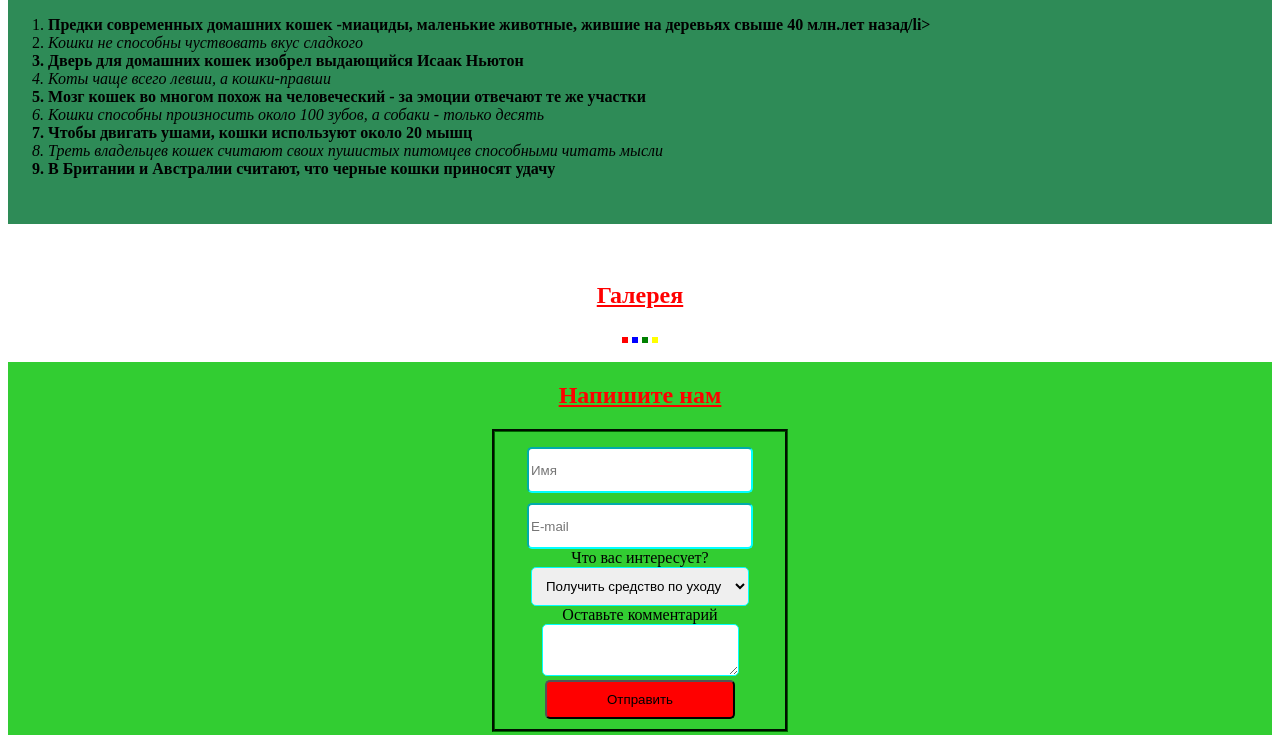
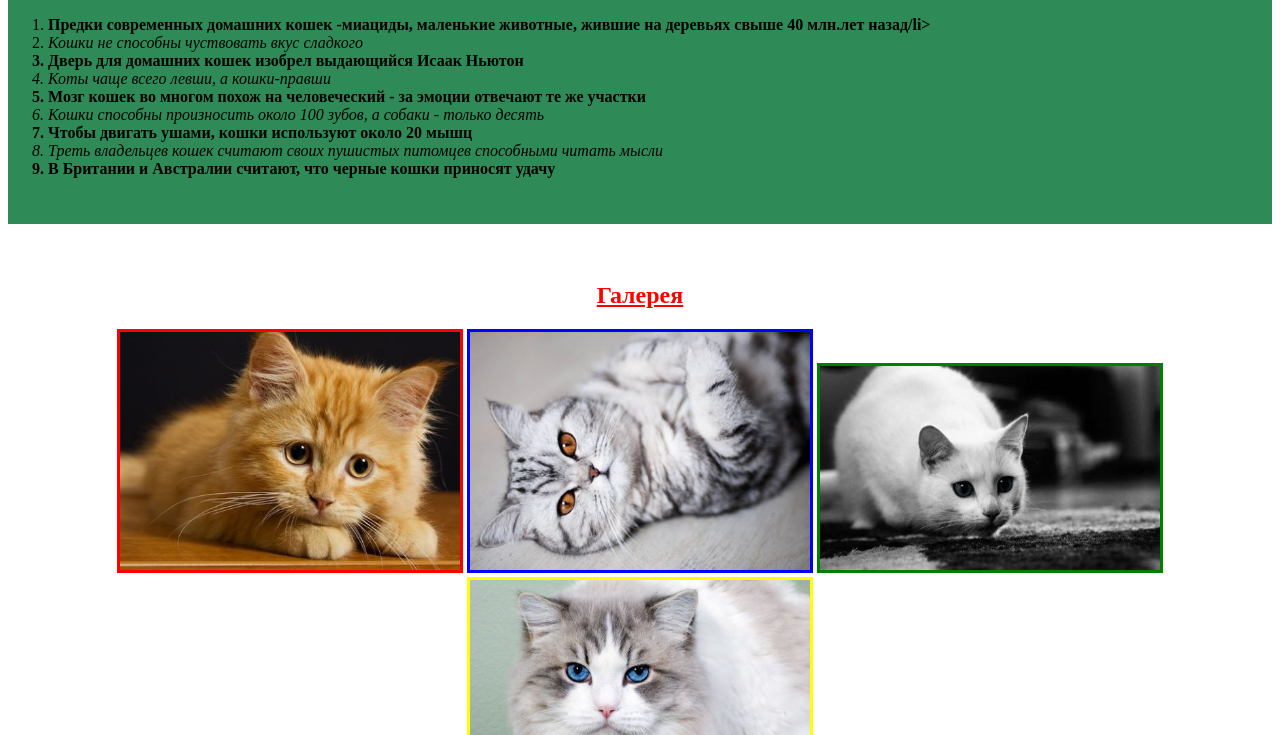
Before and after one commit to nyankatiee/lesson-12-2-, a plain HTML site: page index.html in a window 1280 px wide. Shown: the part 493-1228 px from the top of the page. Drawn offline with Linux system fonts and the light colour scheme.

Commit message:
Update index.html

```diff
--- a/index.html
+++ b/index.html
@@ -33,10 +33,10 @@
  <div class="gallery">
  	<h2>Галерея</h2>
  	<div class="pictures">
- 	  <img class="picture picture1" src="images/gallery1.jpg" alt="">
-      <img class="picture picture2" src="images/gallery2.jpg" alt="">
-      <img class="picture picture3" src="images/gallery3.jpg" alt="">
-      <img class="picture picture4" src="images/gallery4.jpg" alt="">
+ 	  <img class="picture picture1" src="gallery1.jpg" alt="">
+      <img class="picture picture2" src="gallery2.jpg" alt="">
+      <img class="picture picture3" src="gallery3.jpg" alt="">
+      <img class="picture picture4" src="gallery4.jpg" alt="">
  </div>
  </div>
 
```
